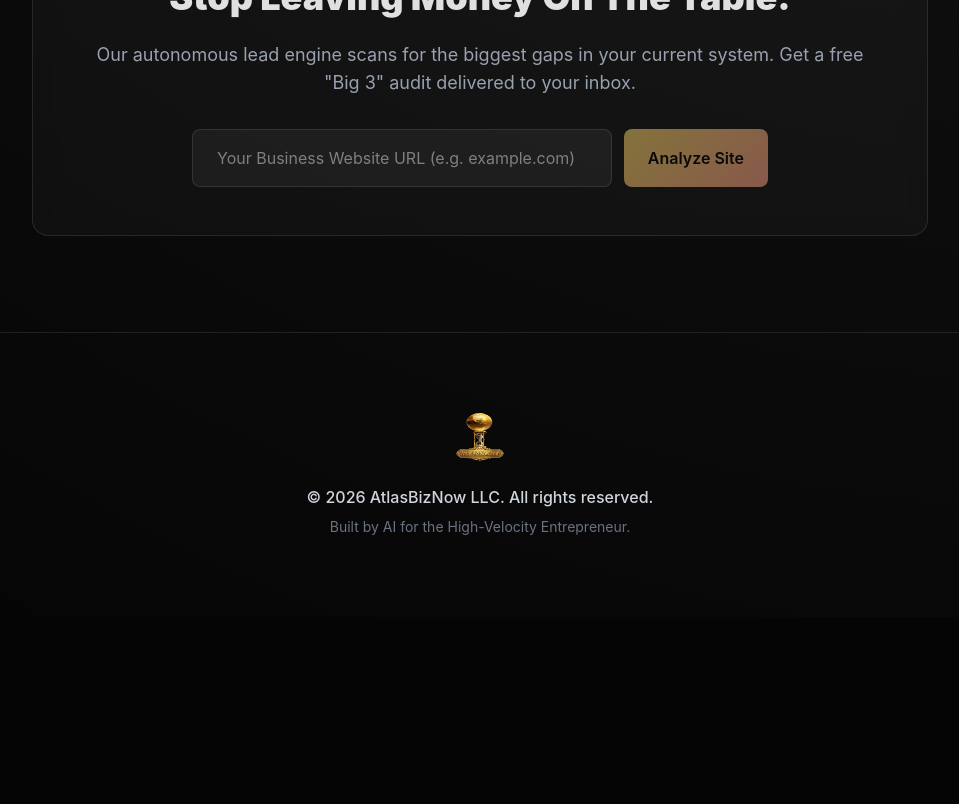
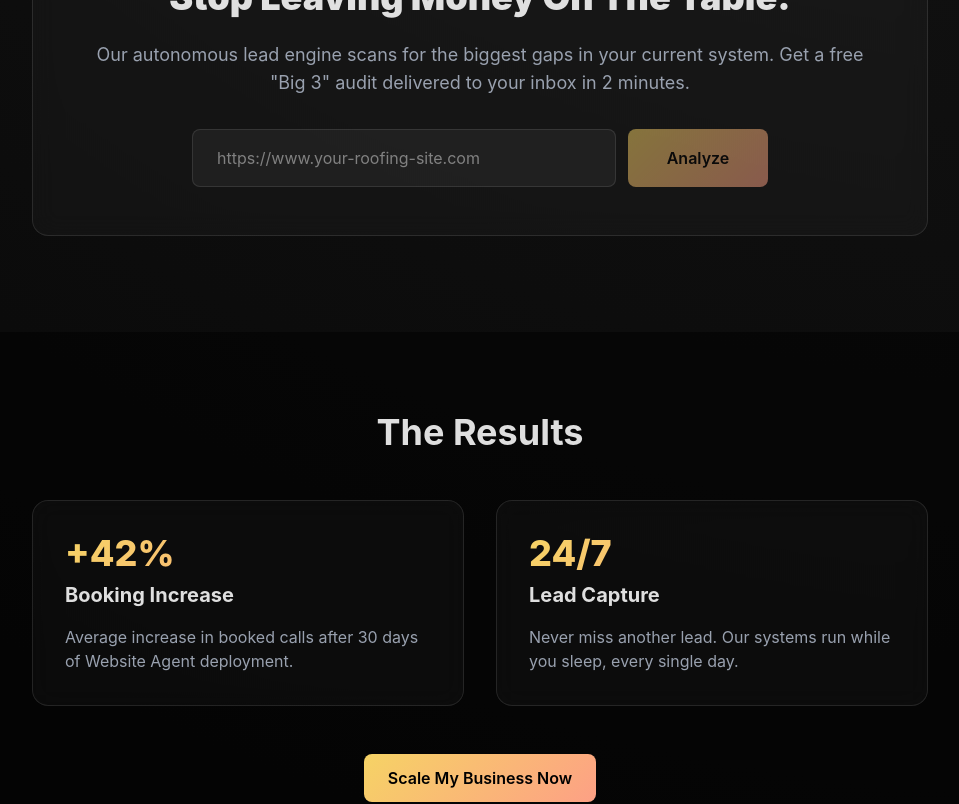
Before and after one commit to atlasbiznow-droid/abn-landing-page, a React (Vite) app: page / in a window 1280 px wide. Shown: the part 1360-2164 px from the top of the page, without its empty margins (160-1119 px from the left). Before the commit the page ends 1977 px from the top, so only its background shows below. Built offline with nearby package versions, Linux system fonts and the light colour scheme.

Commit message:
Wire up all buttons and add results section

```diff
--- a/src/App.tsx
+++ b/src/App.tsx
@@ -7,7 +7,8 @@ function App() {
   const [isScanning, setIsScanning] = useState(false)
   const [isComplete, setIsComplete] = useState(false)
 
-  const handleAnalyze = () => {
+  const handleAnalyze = (e?: React.FormEvent) => {
+    if (e) e.preventDefault();
     if (!url) return
     setIsScanning(true)
 
@@ -18,20 +19,29 @@ function App() {
     }, 4000)
   }
 
+  const scrollTo = (id: string) => {
+    const el = document.getElementById(id);
+    if (el) el.scrollIntoView({ behavior: 'smooth' });
+  }
+
+  const bookDemo = () => {
+    window.location.href = 'mailto:contact@atlasbiznow.com?subject=Booking a Demo - AtlasBizNow';
+  }
+
   return (
     <div className="min-h-screen">
       {/* Navbar */}
       <nav className="fixed top-0 w-full z-50 glass px-6 py-4 flex justify-between items-center m-4 max-w-[calc(100%-2rem)]">
-        <div className="flex items-center gap-3">
+        <div className="flex items-center gap-3 cursor-pointer" onClick={() => window.scrollTo({top: 0, behavior: 'smooth'})}>
           <img src={logo} alt="ABN Logo" className="w-10 h-10" />
           <span className="text-xl font-bold gold-text">AtlasBizNow</span>
         </div>
         <div className="hidden md:flex gap-8 text-sm font-medium">
-          <a href="#services" className="hover:text-amber-400 transition">Services</a>
-          <a href="#audit" className="hover:text-amber-400 transition">Free Audit</a>
-          <a href="#results" className="hover:text-amber-400 transition">Results</a>
+          <button onClick={() => scrollTo('services')} className="hover:text-amber-400 transition">Services</button>
+          <button onClick={() => scrollTo('audit')} className="hover:text-amber-400 transition">Free Audit</button>
+          <button onClick={() => scrollTo('results')} className="hover:text-amber-400 transition">Results</button>
         </div>
-        <button className="btn-primary text-sm">Book Demo</button>
+        <button onClick={bookDemo} className="btn-primary text-sm">Book Demo</button>
       </nav>
 
       {/* Hero */}
@@ -46,8 +56,8 @@ function App() {
             automate your bookings, and scale your content 24/7.
           </p>
           <div className="flex flex-col md:flex-row gap-4 justify-center">
-            <button className="btn-primary px-10 py-4 text-lg" onClick={() => document.getElementById('audit')?.scrollIntoView({ behavior: 'smooth' })}>Get My Free Audit</button>
-            <button className="glass px-10 py-4 text-lg font-semibold hover:bg-white/5 transition">See the System</button>
+            <button className="btn-primary px-10 py-4 text-lg" onClick={() => scrollTo('audit')}>Get My Free Audit</button>
+            <button className="glass px-10 py-4 text-lg font-semibold hover:bg-white/5 transition" onClick={() => scrollTo('services')}>See the System</button>
           </div>
         </div>
       </section>
@@ -101,33 +111,34 @@ function App() {
               <h2 className="text-4xl font-black mb-6">Stop Leaving Money On The Table.</h2>
               <p className="text-gray-400 mb-8 text-lg">
                 Our autonomous lead engine scans for the biggest gaps in your current system.
-                Get a free "Big 3" audit delivered to your inbox.
+                Get a free "Big 3" audit delivered to your inbox in 2 minutes.
               </p>
-              <div className="flex flex-col md:flex-row max-w-xl mx-auto gap-3">
+              <form onSubmit={handleAnalyze} className="flex flex-col md:flex-row max-w-xl mx-auto gap-3">
                 <input
-                  type="text"
+                  type="url"
+                  required
                   value={url}
                   onChange={(e) => setUrl(e.target.value)}
-                  placeholder="Your Business Website URL (e.g. example.com)"
+                  placeholder="https://www.your-roofing-site.com"
                   className="flex-1 bg-white/5 border border-white/10 rounded-lg px-6 py-4 focus:outline-none focus:border-amber-500 transition-all"
                   disabled={isScanning}
                 />
                 <button
-                  onClick={handleAnalyze}
+                  type="submit"
                   disabled={isScanning || !url}
                   className="btn-primary min-w-[140px] disabled:opacity-50 disabled:cursor-not-allowed"
                 >
                   {isScanning ? (
                     <span className="flex items-center justify-center gap-2">
                       <div className="w-4 h-4 border-2 border-black/20 border-t-black rounded-full animate-spin"></div>
-                      Analyzing...
+                      Scanning...
                     </span>
-                  ) : 'Analyze Site'}
+                  ) : 'Analyze'}
                 </button>
-              </div>
+              </form>
               {isScanning && (
                 <div className="mt-6 text-amber-500 font-mono text-sm animate-pulse">
-                  [SYSTEM] Detecting Vision Gaps... Checking Booking Bot...
+                  [SYSTEM] Analyzing SSL... Checking Booking Bot... Detecting Gaps...
                 </div>
               )}
             </>
@@ -147,6 +158,26 @@ function App() {
         </div>
       </section>
 
+      {/* Results Section */}
+      <section id="results" className="py-20 px-6 bg-black/50">
+        <div className="max-w-4xl mx-auto text-center">
+          <h2 className="text-4xl font-bold mb-12">The Results</h2>
+          <div className="grid md:grid-cols-2 gap-8">
+            <div className="glass p-8 text-left">
+              <div className="text-4xl font-black gold-text mb-2">+42%</div>
+              <div className="text-xl font-bold mb-4">Booking Increase</div>
+              <p className="text-gray-400">Average increase in booked calls after 30 days of Website Agent deployment.</p>
+            </div>
+            <div className="glass p-8 text-left">
+              <div className="text-4xl font-black gold-text mb-2">24/7</div>
+              <div className="text-xl font-bold mb-4">Lead Capture</div>
+              <p className="text-gray-400">Never miss another lead. Our systems run while you sleep, every single day.</p>
+            </div>
+          </div>
+          <button onClick={bookDemo} className="btn-primary mt-12 px-10 py-4">Scale My Business Now</button>
+        </div>
+      </section>
+
       {/* Footer */}
       <footer className="py-20 px-6 border-t border-white/10 text-center">
         <div className="flex justify-center gap-4 mb-6">
```
